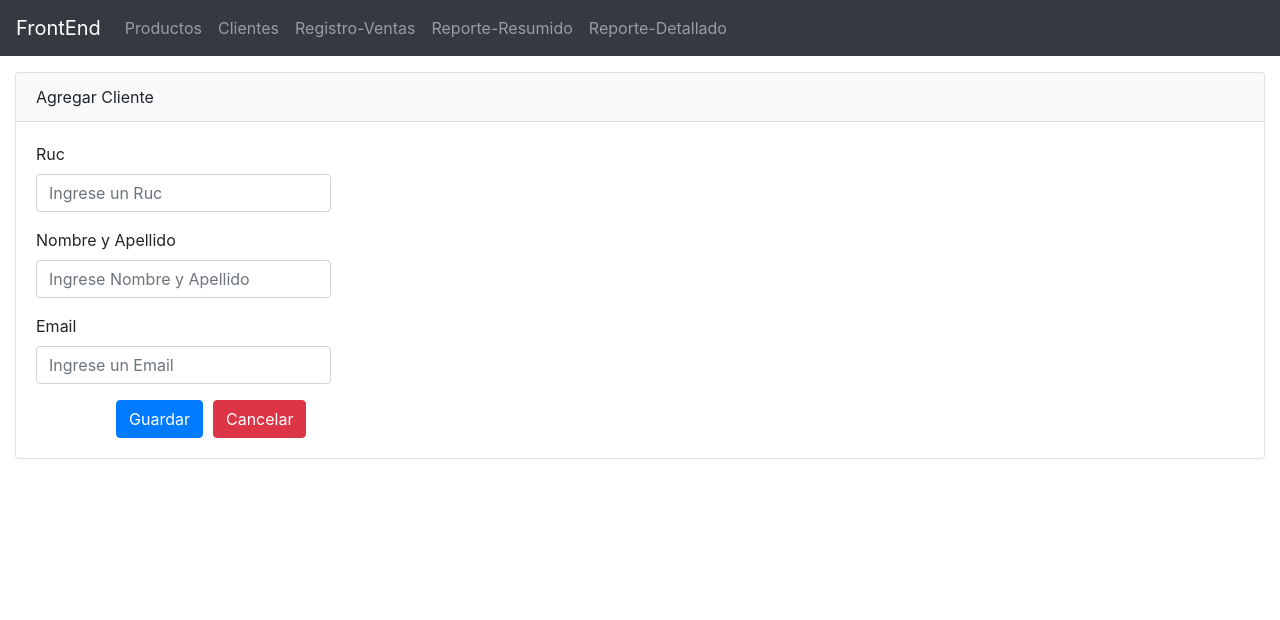
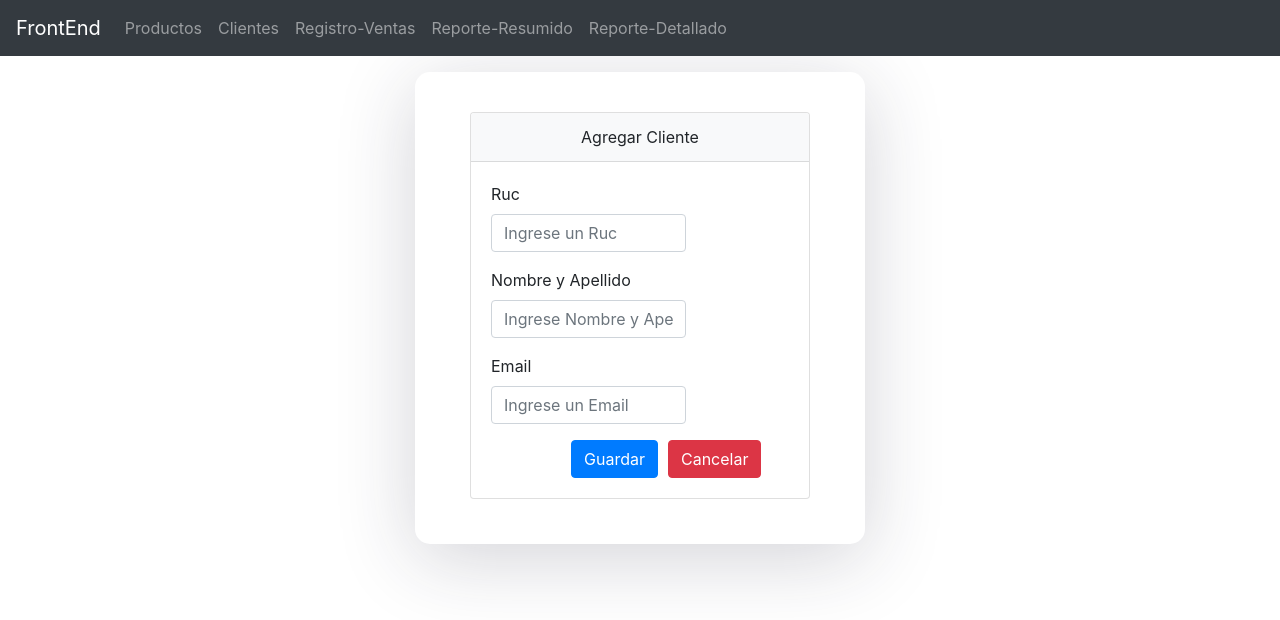
Before and after one commit to PedroRamosGenes/primer-final-front-end, an Angular app in the folder finalPwfe/: page /agregarClientes in a window 1280 px wide. Shown: the top 620 px of the page. Built offline with nearby package versions, Linux system fonts and the light colour scheme.

Commit message:
Algunas mejoras en las plantillas

```diff
--- a/finalPwfe/src/app/clientes/agregar-clientes/agregar-clientes.component.css
+++ b/finalPwfe/src/app/clientes/agregar-clientes/agregar-clientes.component.css
@@ -0,0 +1,9 @@
+.auth-inner {
+    width: 450px;
+    margin: auto;
+    background: #ffffff;
+    box-shadow: 0px 14px 80px rgba(34, 35, 58, 0.2);
+    padding: 40px 55px 45px 55px;
+    border-radius: 15px;
+    transition: all .3s;
+  }
--- a/finalPwfe/src/app/clientes/agregar-clientes/agregar-clientes.component.html
+++ b/finalPwfe/src/app/clientes/agregar-clientes/agregar-clientes.component.html
@@ -1,6 +1,7 @@
 <p>
+<div class="auth-inner">
   <div class="card">
-  <div class="card-header bg-light">Agregar Cliente</div>
+    <div class="card-header bg-light text-center">Agregar Cliente</div>
     <div class="card-body">
 
       <div *ngIf="mensaje != ''">
@@ -8,19 +9,19 @@
       </div>
       <form>
         <div class="form-row">
-        <div class="form-group col-md-3">
+          <div class="form-group col-md-8">
             <label>Ruc</label>
             <input type="text" class="form-control" [(ngModel)]="cliente.ruc" name="ruc"  placeholder="Ingrese un Ruc">
           </div>
         </div>
         <div class="form-row">
-        <div class="form-group col-md-3">
+          <div class="form-group col-md-8">
             <label for="inputEmail4">Nombre y Apellido</label>
             <input type="text" class="form-control" [(ngModel)]="cliente.nombreApellido" name="nombreApellido"  placeholder="Ingrese Nombre y Apellido">
           </div>
         </div>
         <div class="form-row">
-        <div class="form-group col-md-3">
+          <div class="form-group col-md-8">
             <label for="inputEmail4">Email</label>
             <input type="email" class="form-control" [(ngModel)]="cliente.email" name="email"  placeholder="Ingrese un Email">
           </div>
@@ -31,3 +32,4 @@
 
     </div>
   </div>
+</div>
--- a/finalPwfe/src/app/clientes/editar-clientes/editar-clientes.component.css
+++ b/finalPwfe/src/app/clientes/editar-clientes/editar-clientes.component.css
@@ -0,0 +1,9 @@
+.auth-inner {
+    width: 450px;
+    margin: auto;
+    background: #ffffff;
+    box-shadow: 0px 14px 80px rgba(34, 35, 58, 0.2);
+    padding: 40px 55px 45px 55px;
+    border-radius: 15px;
+    transition: all .3s;
+  }
--- a/finalPwfe/src/app/clientes/editar-clientes/editar-clientes.component.html
+++ b/finalPwfe/src/app/clientes/editar-clientes/editar-clientes.component.html
@@ -1,25 +1,26 @@
 <p></p>
+<div class="auth-inner">
   <div class="card">
-  <div class="card-header bg-light">Editar Cliente</div>
+    <div class="card-header bg-light text-center" >Editar Cliente</div>
     <div class="card-body">
       <div *ngIf="mensaje != ''">
         <h6 style="color:red;text-indent :5em;">{{mensaje}}</h6>
       </div>
       <form>
         <div class="form-row">
-        <div class="form-group col-md-3">
+          <div class="form-group col-md-8">
             <label>Ruc</label>
             <input type="text" class="form-control" [(ngModel)]="cliente.ruc" name="ruc"  placeholder="Ingrese un Ruc">
           </div>
         </div>
         <div class="form-row">
-        <div class="form-group col-md-3">
+          <div class="form-group col-md-8">
             <label for="inputEmail4">Nombre y Apellido</label>
             <input type="text" class="form-control" [(ngModel)]="cliente.nombreApellido" name="nombreApellido"  placeholder="Ingrese Nombre y Apellido">
           </div>
         </div>
         <div class="form-row">
-        <div class="form-group col-md-3">
+          <div class="form-group col-md-8">
             <label for="inputEmail4">Email</label>
             <input type="email" class="form-control" [(ngModel)]="cliente.email" name="email"  placeholder="Ingrese un Email">
           </div>
@@ -29,3 +30,4 @@
       </form>
     </div>
   </div>
+</div>
--- a/finalPwfe/src/app/productos/agregar-productos/agregar-productos.component.html
+++ b/finalPwfe/src/app/productos/agregar-productos/agregar-productos.component.html
@@ -2,7 +2,7 @@
 <div class ="auth-inner">
 
   <div class="card">
-    <div class="card-header bg-light">Agregar Producto</div>
+    <div class="card-header bg-light text-center">Agregar Producto</div>
     <div class="card-body">
       <div *ngIf="mensaje != ''">
         <h6 style="color:red;text-indent :5em;">{{mensaje}}</h6>
--- a/finalPwfe/src/app/productos/editar-productos/editar-productos.component.html
+++ b/finalPwfe/src/app/productos/editar-productos/editar-productos.component.html
@@ -1,7 +1,7 @@
 <p></p>
 <div class="auth-inner">
   <div class="card">
-    <div class="card-header bg-light">Editar Producto</div>
+    <div class="card-header bg-light text-center">Editar Producto</div>
     <div class="card-body">
       <div *ngIf="mensaje != ''">
         <h6 style="color:red;text-indent :5em;">{{mensaje}}</h6>
--- a/finalPwfe/src/app/registroVenta/detalle/detalle.component.html
+++ b/finalPwfe/src/app/registroVenta/detalle/detalle.component.html
@@ -1,6 +1,6 @@
 <p>
 <div class="card">
-  <div class="card-header bg-light">Informacion Registro</div>
+  <div class="card-header bg-light text-center">Informacion Registro</div>
   <div class="card-body">
 
     <form>
--- a/finalPwfe/src/app/registroVenta/registro-venta/registro-venta.component.html
+++ b/finalPwfe/src/app/registroVenta/registro-venta/registro-venta.component.html
@@ -3,7 +3,7 @@
   <div class="auth-inner">
     <div class= "">
       <div class="card ">
-          <div class="card-header bg-light ">Inicio de Registro Venta</div>
+          <div class="card-header bg-light text-center ">Inicio de Registro Venta</div>
         <div class="card-body">
           <div *ngIf="mensaje != ''">
             <h6 style="color:red;text-indent :3em;">{{mensaje}}</h6>
--- a/finalPwfe/src/app/reportes/reporte-detallado/reporte-detallado.component.html
+++ b/finalPwfe/src/app/reportes/reporte-detallado/reporte-detallado.component.html
@@ -1,6 +1,6 @@
 <p>
 <div class="card">
-  <div class="card-header bg-light text-dark">Lista de Productos</div>
+  <div class="card-header bg-light text-dark text-center">Lista de Productos</div>
   <div class="card-body">
     <form>
       <div class="form-row">
--- a/finalPwfe/src/app/reportes/reporte-resumido/reporte-resumido.component.html
+++ b/finalPwfe/src/app/reportes/reporte-resumido/reporte-resumido.component.html
@@ -1,6 +1,6 @@
 <p>
 <div class="card">
-  <div class="card-header bg-light text-dark">Reporte Resumido</div>
+  <div class="card-header bg-light text-dark text-center">Reporte Resumido</div>
   <div class="card-body">
     <form>
     <div class="form-row">
```
Lines whose indentation alone changed are shown as unchanged.
